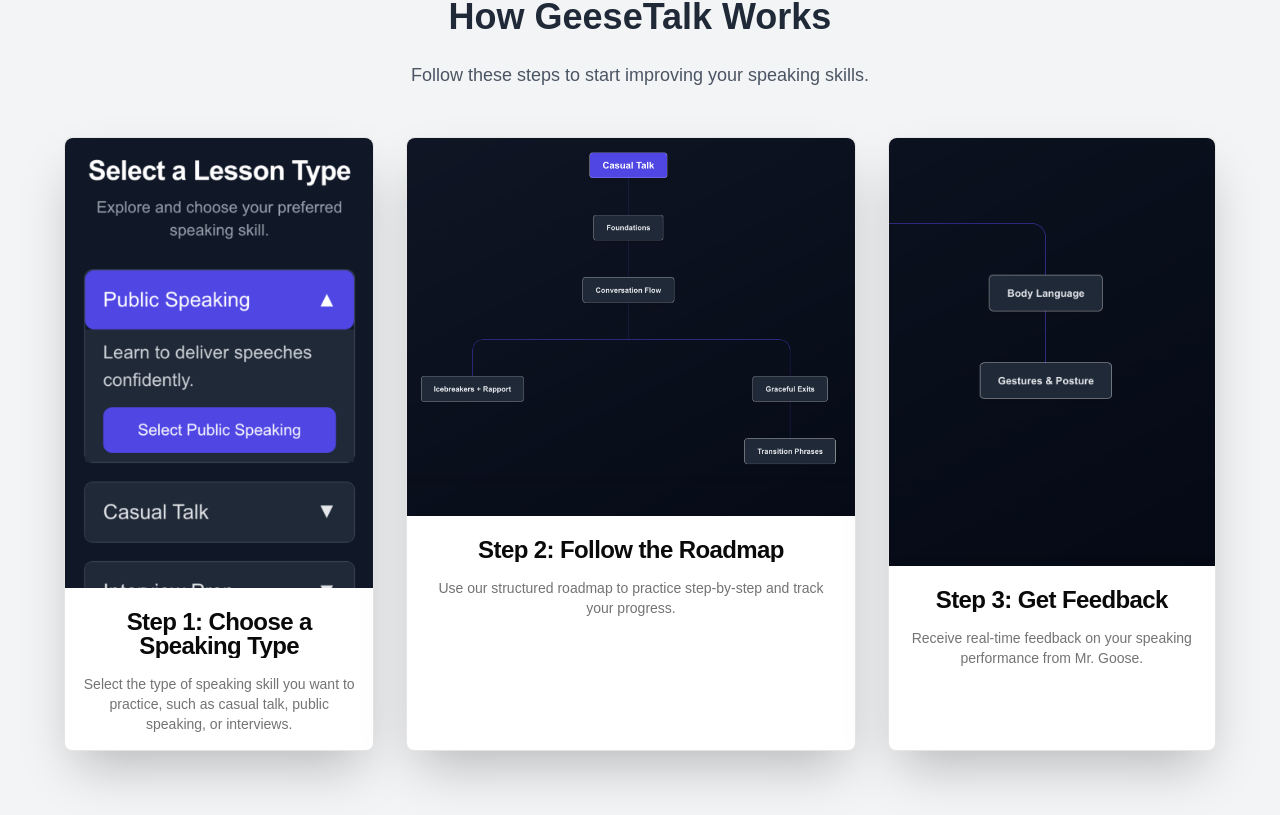
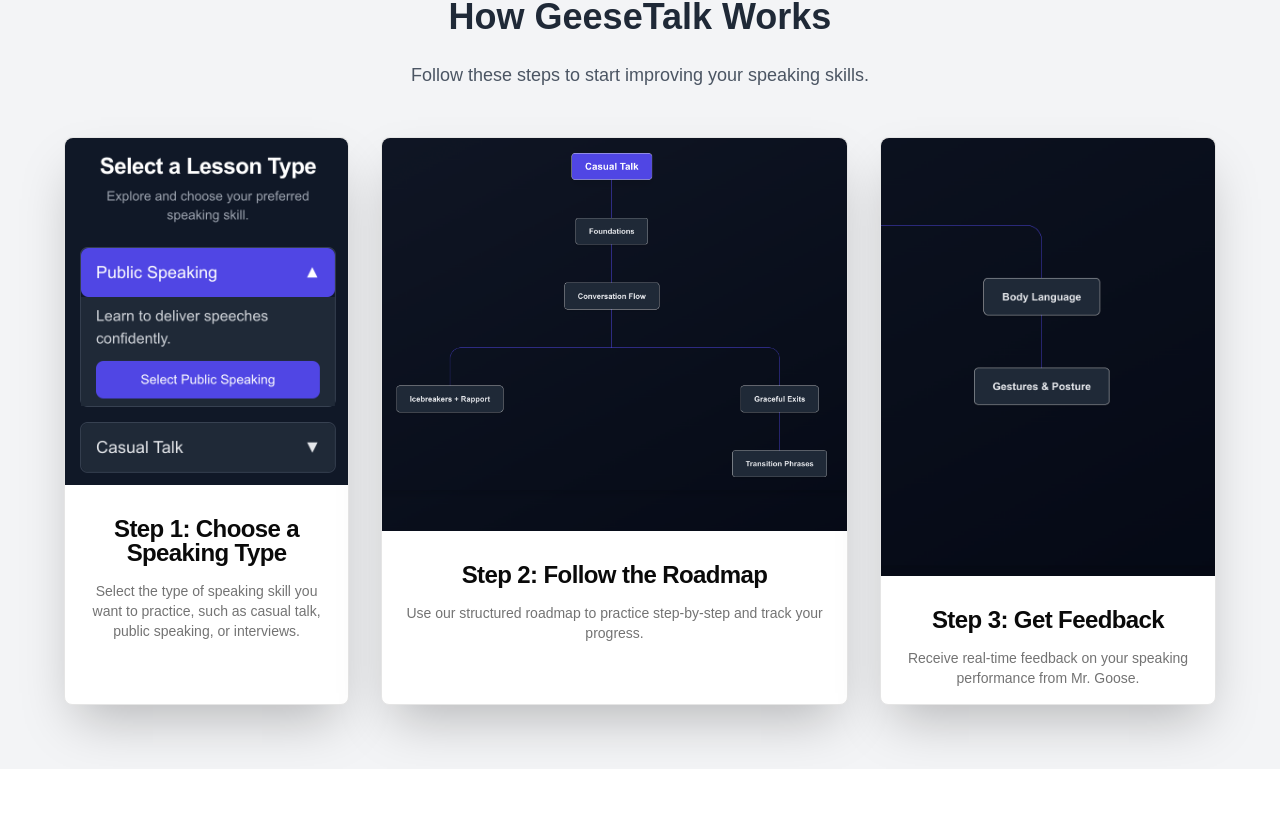
Before and after one commit to RijulChaddha9504/GeeseHacks, a Next.js app in the folder geesehacks2025-nextjs/: page / in a window 1280 px wide. Shown: the part 707-1522 px from the top of the page. After the commit the page ends 1476 px from the top, so only its background shows below. Built offline with nearby package versions, Linux system fonts and the light colour scheme; no server answers.

Commit message:
fixed formatting of images

```diff
--- a/geesehacks2025-nextjs/app/page.js
+++ b/geesehacks2025-nextjs/app/page.js
@@ -43,12 +43,16 @@ export default function Home() {
                   className="object-cover w-full h-full"
                 />
               </div>
-              <CardTitle className="px-4 pt-4">Step 1: Choose a Speaking Type</CardTitle>
+
             </CardHeader>
             <CardContent className="flex-1 px-4 py-4">
+              <div className="flex flex-col justify-center items-center">
+              <CardTitle className="px-4 py-4">Step 1: Choose a Speaking Type</CardTitle>
               <CardDescription>
                 Select the type of speaking skill you want to practice, such as casual talk, public speaking, or interviews.
               </CardDescription>
+              </div>
+
             </CardContent>
           </Card>
 
@@ -61,12 +65,16 @@ export default function Home() {
                   className="object-cover w-full h-full"
                 />
               </div>
-              <CardTitle className="px-4 pt-4">Step 2: Follow the Roadmap</CardTitle>
+
             </CardHeader>
             <CardContent className="flex-1 px-4 py-4">
+              <div className="flex flex-col justify-center items-center">
+              <CardTitle className="px-4 py-4">Step 2: Follow the Roadmap</CardTitle>
               <CardDescription>
                 Use our structured roadmap to practice step-by-step and track your progress.
               </CardDescription>
+              </div>
+
             </CardContent>
           </Card>
 
@@ -79,12 +87,15 @@ export default function Home() {
                   className="object-cover w-full h-full"
                 />
               </div>
-              <CardTitle className="px-4 pt-4">Step 3: Get Feedback</CardTitle>
             </CardHeader>
             <CardContent className="flex-0 px-4 py-4">
+              <div className="flex flex-col justify-center items-center">
+              <CardTitle className="px-4 py-4">Step 3: Get Feedback</CardTitle>
               <CardDescription>
                 Receive real-time feedback on your speaking performance from Mr. Goose.
               </CardDescription>
+              </div>
+
             </CardContent>
           </Card>
         </div>
```
Also changed, not shown: geesehacks2025-nextjs/public/SpeakType.png.
